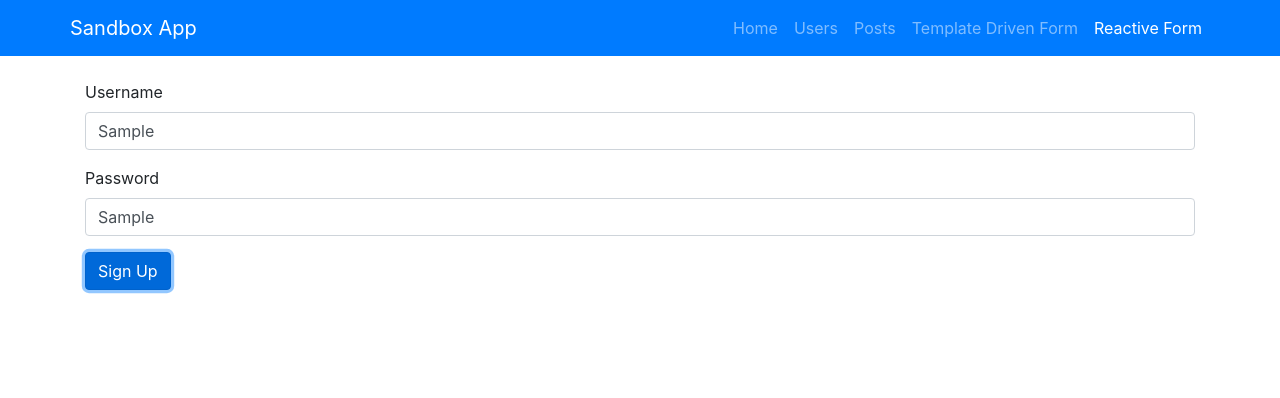
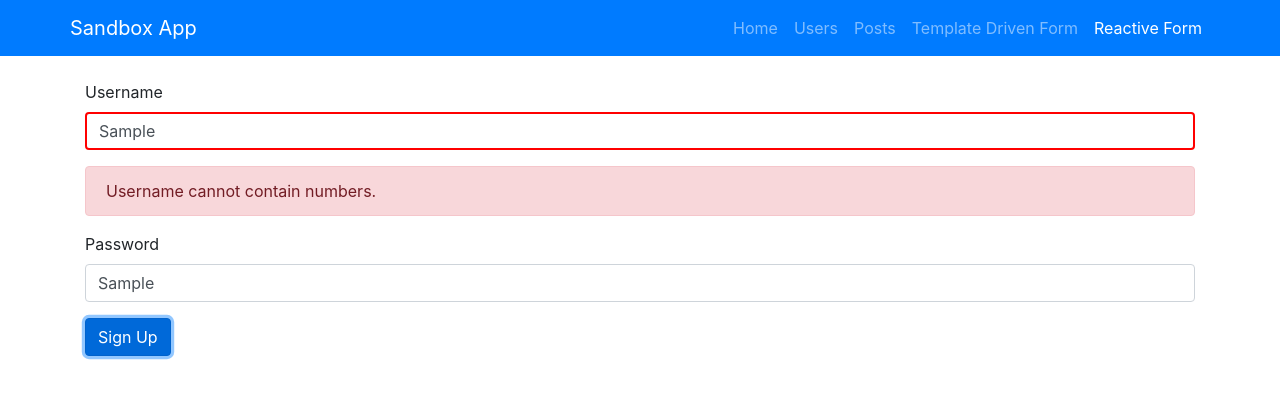
Before and after one commit to jaboulos/angular-sandbox-app, an Angular app: page /reactive-form in a window 1280 px wide. Both pictures are taken after typing "Sample", "Sample" into the empty fields and a click on the button "Sign Up". Shown: the top 398 px of the page. Built offline with nearby package versions, Linux system fonts and the light colour scheme.

Commit message:
implemented reactive forms, implemented custom validation

```diff
--- /dev/null
+++ b/src/app/CustomValidators/CustomValidators.ts
@@ -0,0 +1,23 @@
+import { AbstractControl, ValidationErrors } from '@angular/forms';
+
+
+export class CustomValidators {
+  // username cannot contain a space
+  // this function takes parameter of type abstract control
+  // should return ValidationErrors or null
+  static cannotContainSpace(control: AbstractControl) : ValidationErrors | null {
+    // if there is a space in the username
+    if ((control.value as string).indexOf(' ') >= 0) {
+      return { cannotContainSpace: true };
+    }
+    return null;
+  }
+
+  static cannotContainNumbers(control: AbstractControl) : ValidationErrors | null {
+    // if there is a space in the username
+    if ((control.value as number).indexOf('') >= 0) {
+      return { cannotContainNumbers: true };
+    }
+    return null;
+  }
+}
--- a/src/app/app.module.ts
+++ b/src/app/app.module.ts
@@ -1,6 +1,6 @@
 import { BrowserModule } from '@angular/platform-browser';
 import { NgModule } from '@angular/core';
-import { FormsModule } from '@angular/forms';
+import { FormsModule, ReactiveFormsModule } from '@angular/forms';
 import { HttpClientModule } from '@angular/common/http';
 
 
@@ -42,7 +42,8 @@ import { ReactiveFormComponent } from './components/reactive-form/reactive-form.
     BrowserModule,
     AppRoutingModule,
     FormsModule,
-    HttpClientModule
+    HttpClientModule,
+    ReactiveFormsModule
   ],
   providers: [UserService, PostService],
   bootstrap: [AppComponent]
--- a/src/app/components/reactive-form/reactive-form.component.html
+++ b/src/app/components/reactive-form/reactive-form.component.html
@@ -1,14 +1,41 @@
-<form>
+<form [formGroup]="formOne">
   <div class="form-group">
       <label for="username">Username</label>
       <input
+        formControlName="username"
+        maxlength=12
         id="username"
         type="text"
         class="form-control">
   </div>
+
+  <!-- Validation error messages for username -->
+
+  <!-- Only render this message if field is touched and invalid. -->
+  <!-- We made a field on the ts file, on template, we can access these fields directly, the field we defined, we set it = to form group so its an instance of the form group class -->
+  <!-- this instance has method get, we can get access to any form control object inside this group, we can access something like username -->
+
+  <!-- BEFORE USERNAME REFACTOR -->
+  <!-- <div *ngIf="formOne.get('username').touched && username.invalid" class="alert alert-danger">Username is required.</div> -->
+
+  <!-- AFTER USERNAME PROPERTY REFACTOR -->
+  <div
+    *ngIf="username.touched && formOne.get('username').invalid"
+    class="alert alert-danger">
+    <!-- Error message if field is blank -->
+    <div *ngIf="username.errors.required">Username is required.</div>
+    <!-- Error message if minlength is less than 3 -->
+    <div *ngIf="username.errors.minlength">Username should be at least {{ username.errors.minlength.requiredLength }} characters long.</div>
+    <!-- Error message for white space -->
+    <div *ngIf="username.errors.cannotContainSpace">Username cannot contain space.</div>
+    <!-- Error message for numbers -->
+    <div *ngIf="username.errors.cannotContainNumbers">Username cannot contain numbers.</div>
+  </div>
+
   <div class="form-group">
       <label for="password">Password</label>
       <input
+        formControlName="password"
         id="password"
         type="text"
         class="form-control">
--- a/src/app/components/reactive-form/reactive-form.component.ts
+++ b/src/app/components/reactive-form/reactive-form.component.ts
@@ -1,4 +1,6 @@
+import { CustomValidators } from './../../CustomValidators/CustomValidators';
 import { Component, OnInit } from '@angular/core';
+import { FormGroup, FormControl, Validators } from '@angular/forms';
 
 @Component({
   selector: 'app-reactive-form',
@@ -7,6 +9,28 @@ import { Component, OnInit } from '@angular/core';
 })
 export class ReactiveFormComponent implements OnInit {
 
+  // define a field, name it form, set it to a new instance of the FormGroup() object
+  // assign one or more validators when defining formControl objects in constructor of FormControl object
+
+  formOne = new FormGroup({
+    // use FormGroup for complex forms
+    // angular has built in validators, check documentation for full list
+    // for multiple validators in one field, put into an array
+    username: new FormControl('', [
+      Validators.required,
+      Validators.minLength(6),
+      CustomValidators.cannotContainSpace,
+      CustomValidators.cannotContainNumbers
+    ]),
+    password: new FormControl('', Validators.required),
+  });
+
+  // we can define properties that give us access to the username object
+  // if we do this, we can access this property in our template, so we dont have to do it twice
+  get username() {
+    return this.formOne.get('username');
+  }
+
   constructor() { }
 
   ngOnInit() {
```
Lines whose indentation alone changed are shown as unchanged.
